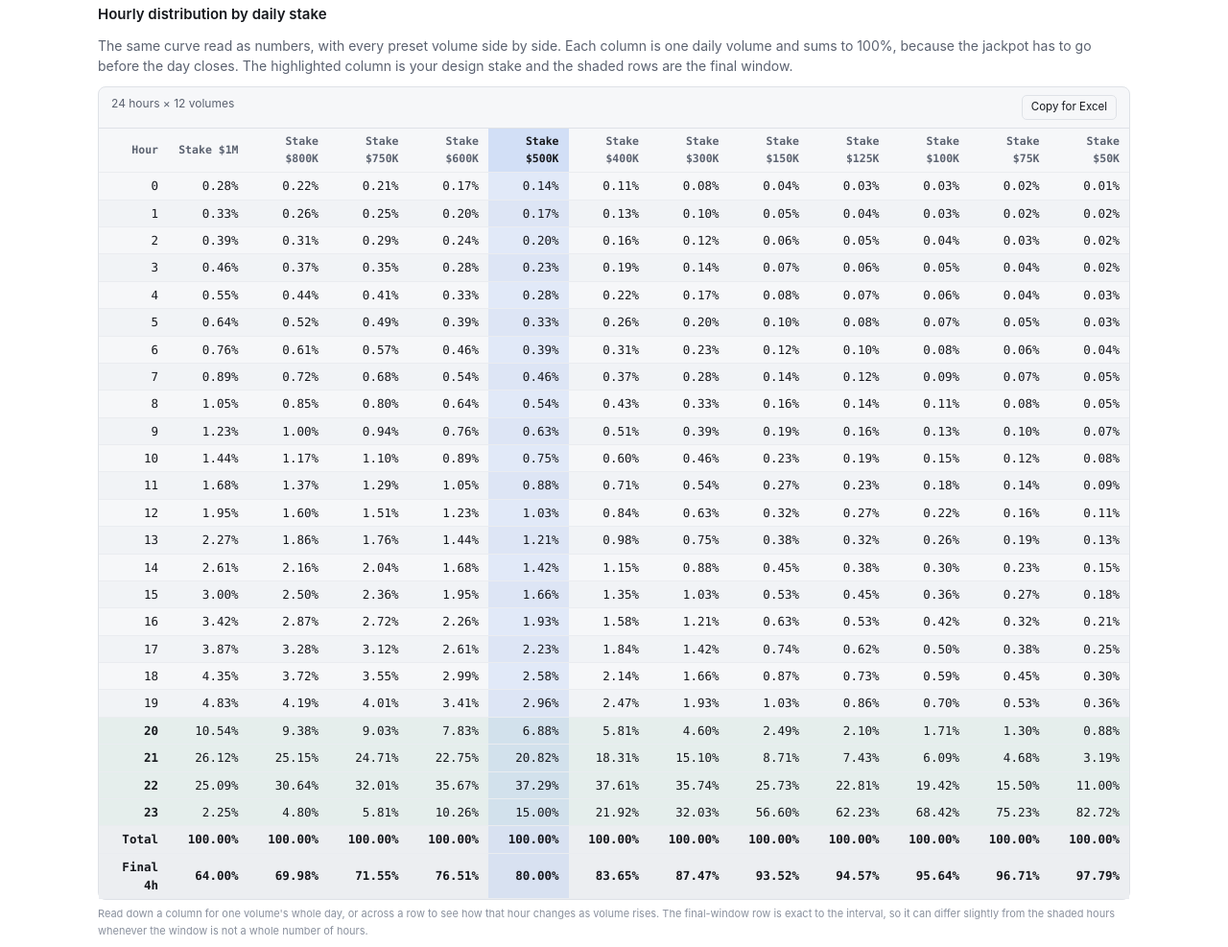
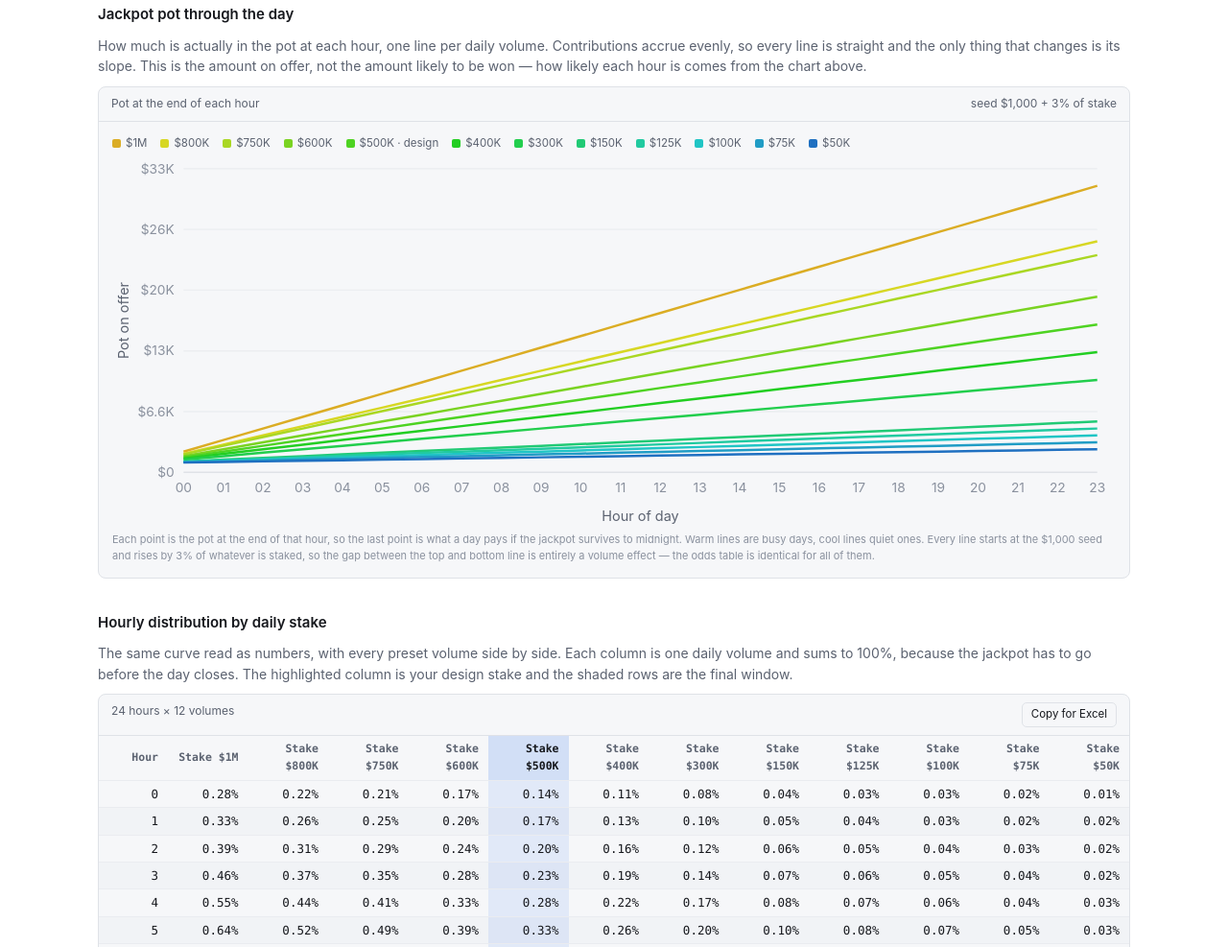
Before and after one commit to LightChu271828/mustgo-jackpot-designer, a plain HTML site: page index.html in a window 1280 px wide. Shown: the part 1508-2495 px from the top of the page at 96% size. Drawn offline with Linux system fonts and the light colour scheme.

Commit message:
Chart the pot itself, not the distribution of what is won
The previous chart answered the wrong question. It plotted the probability of
winning each amount, when what was wanted was simply how much is in the pot at
each hour - the amount table drawn as lines rather than read as numbers.

So that chart is gone and this one takes its place, up between the hit-time and
hourly sections: x is the hour, y is the pot, one line per preset volume, no
band edges. The lines never cross, which is what makes a sequential warm-to-cool
ramp worth using - it doubles as the volume axis, so twelve lines stay readable
without matching twelve legend swatches.

Worth knowing when reading it: the fixed seed compresses the low end. At 3% and
a \,000 seed the top line reaches \,000 and the bottom \,500, a 12.4x
spread out of a 20x difference in stake, so the quiet volumes bunch together.

```diff
--- a/index.html
+++ b/index.html
@@ -271,6 +271,22 @@
     </div>
   </div>
 
+  <h2>Jackpot pot through the day</h2>
+  <p>
+    How much is actually in the pot at each hour, one line per daily volume. Contributions accrue
+    evenly, so every line is straight and the only thing that changes is its slope. This is the
+    amount on offer, not the amount likely to be won &mdash; how likely each hour is comes from
+    the chart above.
+  </p>
+  <div class="panel">
+    <div class="panel-h"><span>Pot at the end of each hour</span><span id="potNote"></span></div>
+    <div class="panel-b">
+      <div class="legend" id="potLegend"></div>
+      <div id="potChart"></div>
+      <div class="cap" id="potCap"></div>
+    </div>
+  </div>
+
   <h2>Hourly distribution by daily stake</h2>
   <p>
     The same curve read as numbers, with every preset volume side by side. Each column is one daily
@@ -297,16 +313,6 @@
     hit-time curve read on a money axis rather than a new piece of maths.
   </p>
   <div class="stats" id="poolStats" style="margin-bottom:16px"></div>
-  <div class="panel" style="margin-bottom:12px">
-    <div class="panel-h">
-      <span>Probability the jackpot is won for each amount</span><span id="amtChartNote"></span>
-    </div>
-    <div class="panel-b">
-      <div class="legend" id="amtLegend"></div>
-      <div id="amtChart"></div>
-      <div class="cap" id="amtChartCap"></div>
-    </div>
-  </div>
   <div class="panel">
     <div class="panel-h">
       <span id="amtNote"></span>
@@ -575,6 +581,18 @@ const CLR = () => {
     bad: s.getPropertyValue("--bad").trim(),
   };
 };
+
+/**
+ * Sequential colour for a set of ordered lines. Volumes never cross, so stepping the hue with the
+ * order turns the legend into a gradient that can be read straight off the fan: warm is busy, cool
+ * is quiet. Index 0 is the busiest, matching the column order of the tables.
+ */
+function rampColor(i, n) {
+  const t = n <= 1 ? 0 : i / (n - 1);
+  const dark = matchMedia("(prefers-color-scheme: dark)").matches;
+  return "hsl(" + Math.round(45 + 165 * t) + " 72% " +
+    Math.round(dark ? 58 + 10 * t : 50 - 6 * t) + "%)";
+}
 
 const esc = (s) => String(s).replace(/&/g, "&amp;").replace(/</g, "&lt;").replace(/>/g, "&gt;");
 
@@ -956,48 +974,32 @@ function render({ keepTable = false } = {}) {
       cls: breakEven && breakEven > state.stake ? "bad" : "ok" },
   ].map((s) => `<div class="stat"><div class="v ${s.cls || ""}">${esc(s.v)}</div><div class="l">${esc(s.l)}</div></div>`).join("");
 
-  // The same four volumes as the hit-time chart, driven by the same buttons, but plotted on a
-  // shared money axis instead of a clock. Each volume runs the identical odds table, so the
-  // spikes land in different places purely because a busy day banks more before it drops.
-  const amtVolumes = [
-    { name: "Explored \u2014 " + money(exploreStake) + "/day", stake: exploreStake, color: c.ok, bars: true },
-    { name: "Design \u2014 " + money(state.stake) + "/day", stake: state.stake, color: c.text, dash: "4 3" },
-  ];
-  if (bandOK) {
-    amtVolumes.push(
-      { name: "Quiet edge \u2014 " + money(bandLoStake), stake: bandLoStake, color: c.warn },
-      { name: "Busy edge \u2014 " + money(bandHiStake), stake: bandHiStake, color: c.bad }
-    );
-  }
-  const AMT_BUCKETS = 24;
-  const amtStep = Math.max(...amtVolumes.map((v) => pool(intervals - 1, v.stake))) / AMT_BUCKETS;
-  /** Probability mass landing in each money bucket, for one daily volume. */
-  const moneyBucket = (stake) => {
-    const out = new Array(AMT_BUCKETS).fill(0);
-    const d = distribution(LEVELS, stake);
-    for (let i = 0; i < d.length; i++) {
-      out[Math.min(AMT_BUCKETS - 1, Math.floor(pool(i, stake) / amtStep))] += d[i] * 100;
-    }
-    return out;
-  };
-  const amtSeries = amtVolumes.map((v) => ({ ...v, data: moneyBucket(v.stake) }));
-  legend($("amtLegend"), amtSeries);
-  plot($("amtChart"), {
-    categories: Array.from({ length: AMT_BUCKETS }, (_, b) => shortMoney((b + 1) * amtStep)),
-    series: amtSeries,
-    xLabel: "Jackpot amount won",
-    yLabel: "Hit probability (%)",
-    yFmt: (v) => v.toFixed(0) + "%",
-    height: 260,
-    xTicks: 12,
+  // The pot drawn straight from the table below: same volumes, same hours, one line each. Every
+  // line is straight because contributions accrue evenly, so the chart is really about the fan -
+  // how far apart a quiet and a busy day are at the same point in the day.
+  const hourEnd = (h) => Math.round((h + 1) * intervals / 24) - 1;
+  const potSeries = aggCols.map((s, i) => ({
+    name: (s >= 1e6 ? "$" + s / 1e6 + "M" : "$" + s / 1000 + "K") + (isDesign(s) ? " \u00b7 design" : ""),
+    data: Array.from({ length: 24 }, (_, h) => pool(hourEnd(h), s)),
+    color: rampColor(i, aggCols.length),
+  }));
+  legend($("potLegend"), potSeries);
+  plot($("potChart"), {
+    categories: Array.from({ length: 24 }, (_, h) => String(h).padStart(2, "0")),
+    series: potSeries,
+    xLabel: "Hour of day",
+    yLabel: "Pot on offer",
+    yFmt: shortMoney,
+    height: 280,
+    xTicks: 24,
   });
-  $("amtChartNote").textContent = "follows the stake buttons above";
-  $("amtChartCap").textContent =
-    "Bars are the stake you are exploring; the dashed line is the design stake" +
-    (bandOK ? " and the two solid lines are the quiet and busy edges of the band" : "") +
-    ". Every volume runs the same odds table, so the curves differ only because a busier day " +
-    "banks more contributions before the jackpot drops. Each spike is narrow because most " +
-    "jackpots land in the closing hours, by which point the pool is nearly full.";
+  $("potNote").textContent = "seed " + money(seed) + " + " + state.contrib + "% of stake";
+  $("potCap").textContent =
+    "Each point is the pot at the end of that hour, so the last point is what a day pays if the " +
+    "jackpot survives to midnight. Warm lines are busy days, cool lines quiet ones. Every line " +
+    "starts at the " + money(seed) + " seed and rises by " + state.contrib +
+    "% of whatever is staked, so the gap between the top and bottom line is entirely a volume " +
+    "effect \u2014 the odds table is identical for all of them.";
 
   // Same grid as the hourly table above - busiest first, design column highlighted - so the two
   // can be read together: that one gives the odds of each hour, this one gives the money.
```
Also changed, not shown: 1 other file.
